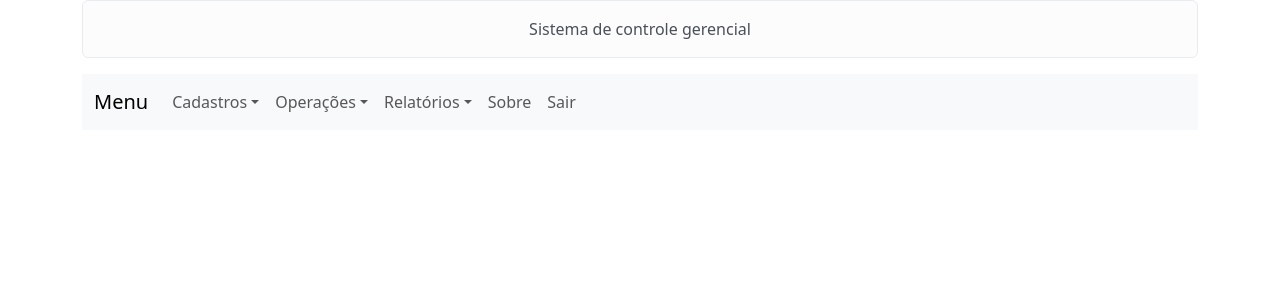
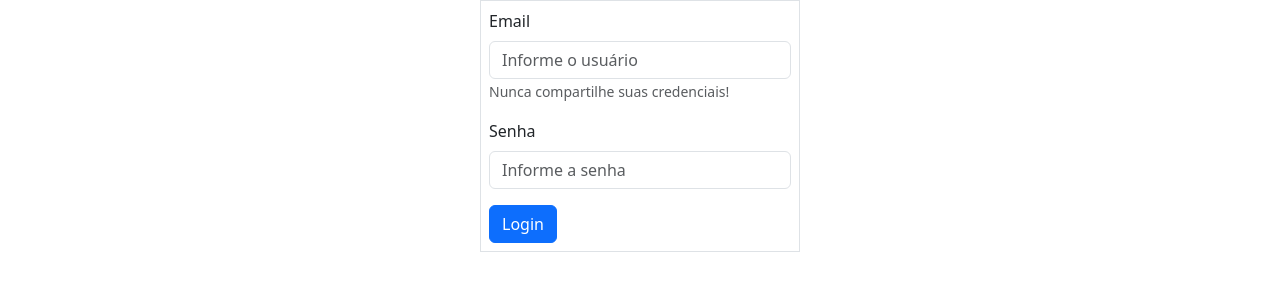
Before and after one commit to evandrotaroco/sistema, a React (Create React App) app: page / in a window 1280 px wide. Shown: the top 300 px of the page. Built offline with nearby package versions, Linux system fonts and the light colour scheme.

Commit message:
add tela login, aula 08/11

```diff
--- a/src/App.js
+++ b/src/App.js
@@ -5,10 +5,28 @@
 import TelaMenu from "./componentes/Telas/TelaMenu";
 import Tela404 from "./componentes/Telas/Tela404";
 import { BrowserRouter, Route, Routes } from "react-router-dom";
+import TelaLogin from "./componentes/Telas/TelaLogin";
+import { useState, createContext } from "react";
+
+export const ContextoUsuario = createContext();
 
 function App() {
+  const [usuario, setUsuario] = useState({
+    "usuario": "",
+    "logado": false
+  });
+
+  if (!usuario.logado) {
+    return (
+      <ContextoUsuario.Provider value={{ usuario, setUsuario }}>
+        <TelaLogin />
+      </ContextoUsuario.Provider>
+    );
+  }
+  else {
     return (
       <div className="App">
+        <ContextoUsuario.Provider value={{ usuario, setUsuario }}>
           <BrowserRouter>
             <Routes>
               <Route path="/produto" element={<TelaCadastroProduto />} />
@@ -19,8 +37,10 @@
               <Route path="*" element={<Tela404 />} />
             </Routes>
           </BrowserRouter>
+        </ContextoUsuario.Provider>
       </div>
     );
   }
+}
 
 export default App;
--- a/src/componentes/Telas/Tabelas/TabelaProdutos.jsx
+++ b/src/componentes/Telas/Tabelas/TabelaProdutos.jsx
@@ -16,6 +16,11 @@
             deletarProduto(produto)
                 .then((resultado) => {
                     if (resultado.status) {
+                        if (resultado.status) {
+                            props.setListaDeProdutos(props.listaDeProdutos.map((item) =>
+                                item.codigo !== produto.codigo ? item : produto
+                            ));
+                        }
                         toast.success("Produto excluido com sucesso!");
                     }
                     else {
--- /dev/null
+++ b/src/componentes/Telas/TelaLogin.jsx
@@ -0,0 +1,59 @@
+import { Container, Form, Button } from "react-bootstrap";
+import { useContext, useRef } from "react";
+import { ContextoUsuario } from "../../App";
+
+export default function TelaLogin() {
+    const nomeUsuario = useRef();
+    const senha = useRef();
+    const {usuario, setUsuario} = useContext(ContextoUsuario);
+
+    function manipularSubmissao(evento){
+        const usuarioDigitado = nomeUsuario.current.value;
+        const senhaDigitada = senha.current.value;
+        if(usuarioDigitado === 'admin' && senhaDigitada === 'admin') {
+            setUsuario({
+                "usuario":usuarioDigitado,
+                "logado": true
+            });
+        }
+        evento.preventDefault();
+        evento.stopPropagation();
+    }
+
+    return (
+        <Container className="w-25 border p-2">
+            <Form onSubmit={manipularSubmissao}>
+                <Form.Group className="mb-3" controlId="formBasicEmail">
+                    <Form.Label>Email</Form.Label>
+                    <Form.Control
+                        type="text"
+                        id="usuario"
+                        name="usuario"
+                        placeholder="Informe o usuário"
+                        ref={nomeUsuario}
+                    />
+                    <Form.Text className="text-muted">
+                        Nunca compartilhe suas credenciais!
+                    </Form.Text>
+                </Form.Group>
+
+                <Form.Group className="mb-3" controlId="formBasicPassword">
+                    <Form.Label>Senha</Form.Label>
+                    <Form.Control
+                        type="password"
+                        id="senha"
+                        name="senha"
+                        placeholder="Informe a senha"
+                        ref={senha}
+                    />
+                </Form.Group>
+
+                <Button variant="primary" type="submit">
+                    Login
+                </Button>
+
+            </Form>
+        </Container>
+
+    );
+}
--- a/src/componentes/layouts/Menu.jsx
+++ b/src/componentes/layouts/Menu.jsx
@@ -3,8 +3,11 @@
 import Navbar from 'react-bootstrap/Navbar';
 import NavDropdown from 'react-bootstrap/NavDropdown';
 import {Link} from 'react-router-dom';
+import { useContext } from 'react';
+import { ContextoUsuario } from '../../App';
 
 export default function Menu(props) {
+    const {usuario, setUsuario} = useContext(ContextoUsuario);
 
     return (
         <Navbar expand="lg" className="bg-body-tertiary">
@@ -31,7 +34,12 @@
                             <NavDropdown.Item href="#action/3.1">Compras</NavDropdown.Item>
                         </NavDropdown>
                         <Nav.Link href="#home">Sobre</Nav.Link>
-                        <Nav.Link href="#home">Sair</Nav.Link>
+                        <Nav.Link onClick={()=>{
+                            setUsuario({
+                                "usuario":"",
+                                "logado": false
+                            });
+                        }}>Sair</Nav.Link>
                     </Nav>
                 </Navbar.Collapse>
             </Container>
```
Lines whose indentation alone changed are shown as unchanged.
